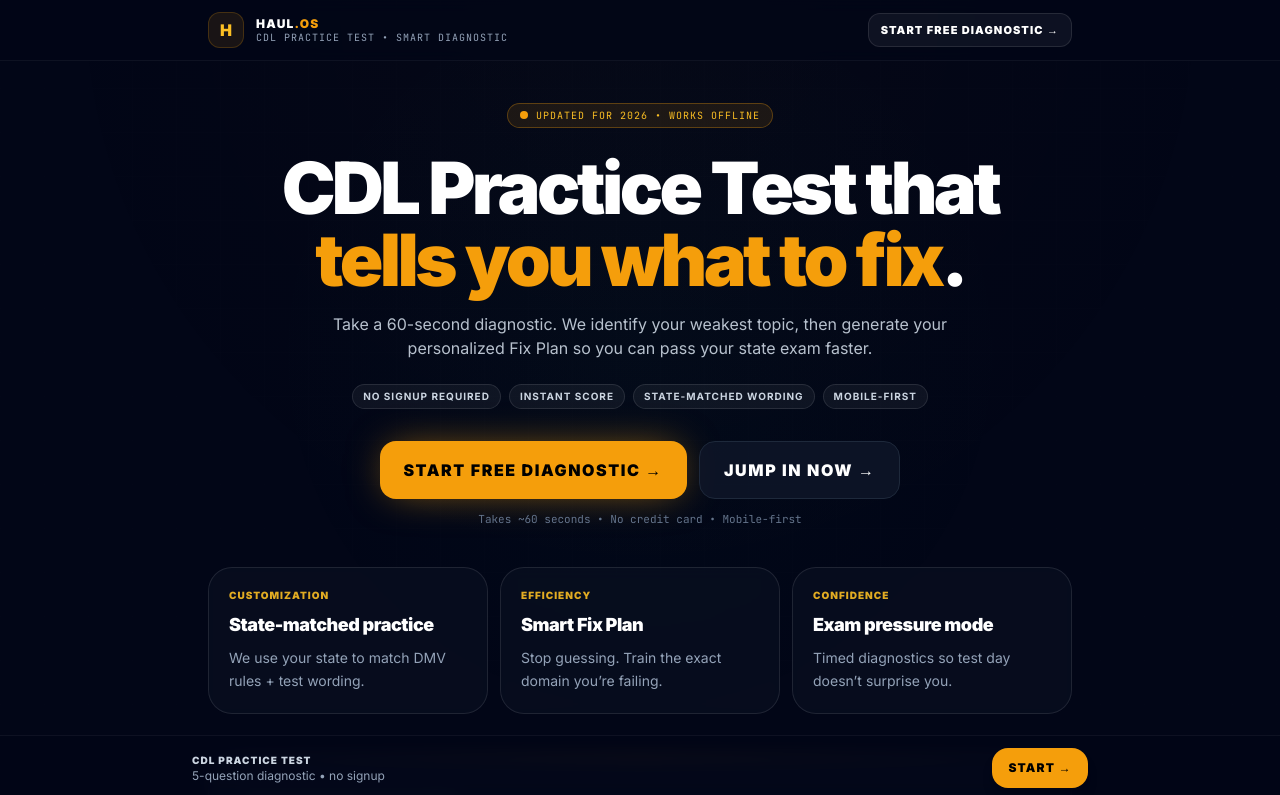
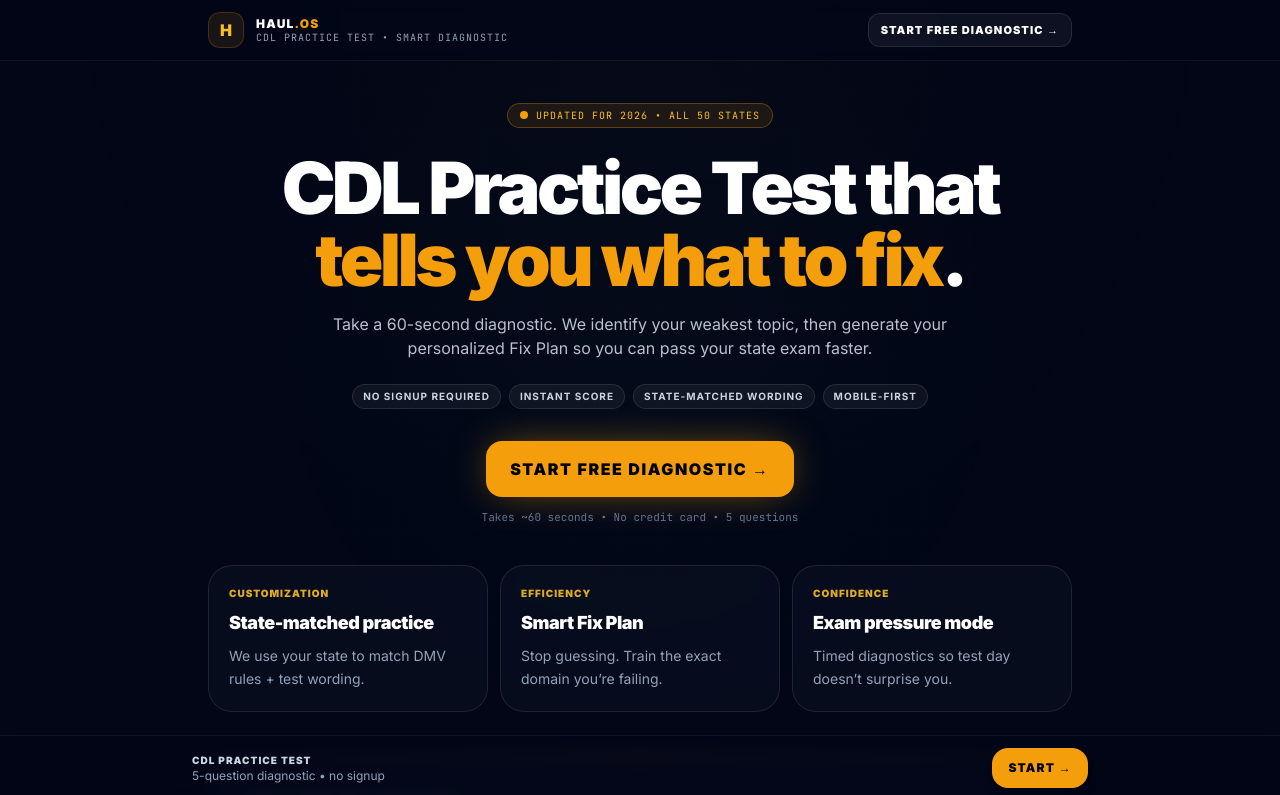
Before and after one commit to ismaelngoie/cdlpracticetest, a Next.js app: page / in a window 1280 px wide. Shown: the top 795 px of the page. Built offline with nearby package versions, Linux system fonts and the light colour scheme.

Commit message:
Update page.tsx

```diff
--- a/app/page.tsx
+++ b/app/page.tsx
@@ -196,7 +196,7 @@ export default function Home() {
               <span className="animate-ping absolute inline-flex h-full w-full rounded-full bg-amber-400 opacity-75"></span>
               <span className="relative inline-flex rounded-full h-2 w-2 bg-amber-500"></span>
             </span>
-            Updated for 2026 • Works offline
+            Updated for 2026 • All 50 States
           </div>
 
           <h1 className="text-4xl md:text-7xl font-black tracking-tighter text-white leading-[0.95] mb-4">
@@ -224,16 +224,9 @@ export default function Home() {
             >
               Start Free Diagnostic →
             </button>
-            <button
-              onClick={startDiagnostic}
-              className="px-6 py-4 rounded-2xl bg-slate-900/80 hover:bg-slate-900 text-white font-black uppercase tracking-widest border border-slate-800 transition-transform active:scale-95"
-              title="If you're already configured, jump straight in."
-            >
-              Jump In Now →
-            </button>
           </div>
 
-          <div className="mt-3 text-[11px] text-slate-500 font-mono">Takes ~60 seconds • No credit card • Mobile-first</div>
+          <div className="mt-3 text-[11px] text-slate-500 font-mono">Takes ~60 seconds • No credit card • 5 questions</div>
         </motion.div>
 
         {/* VALUE STRIP */}
```
